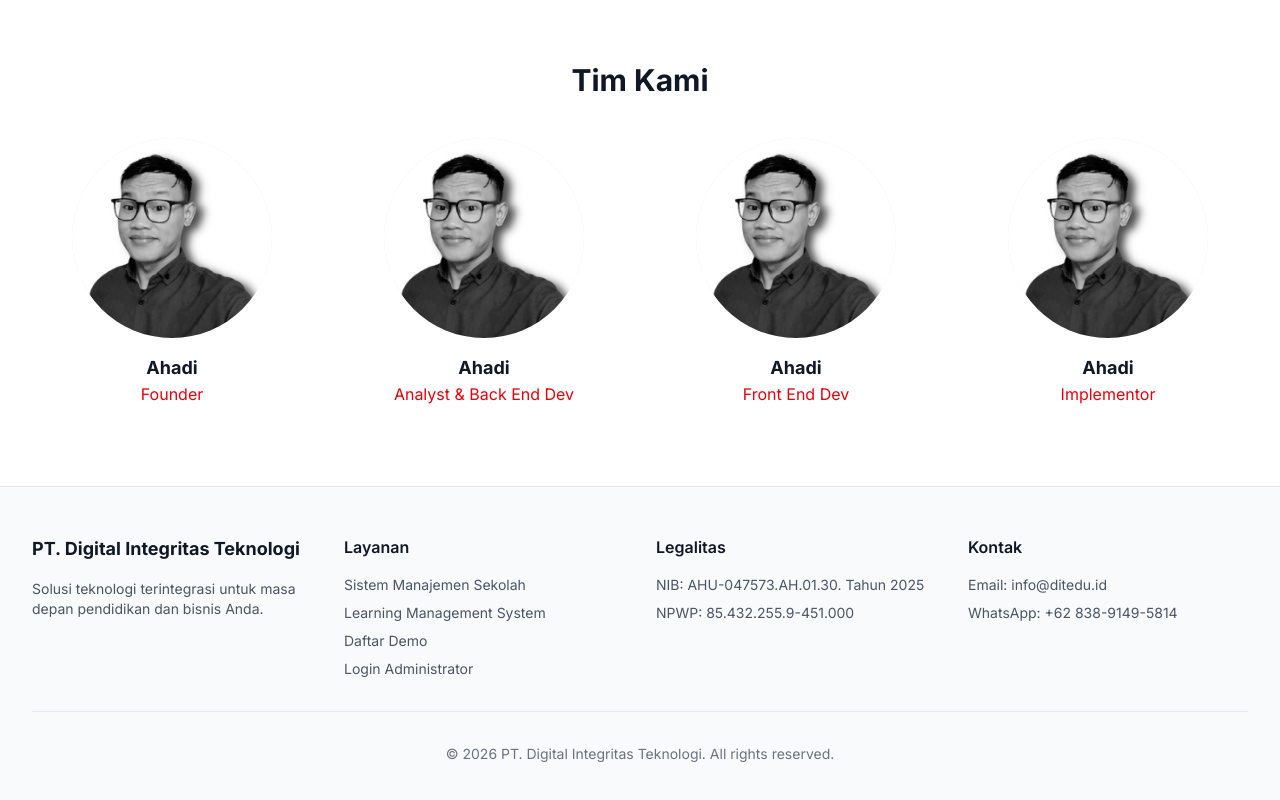
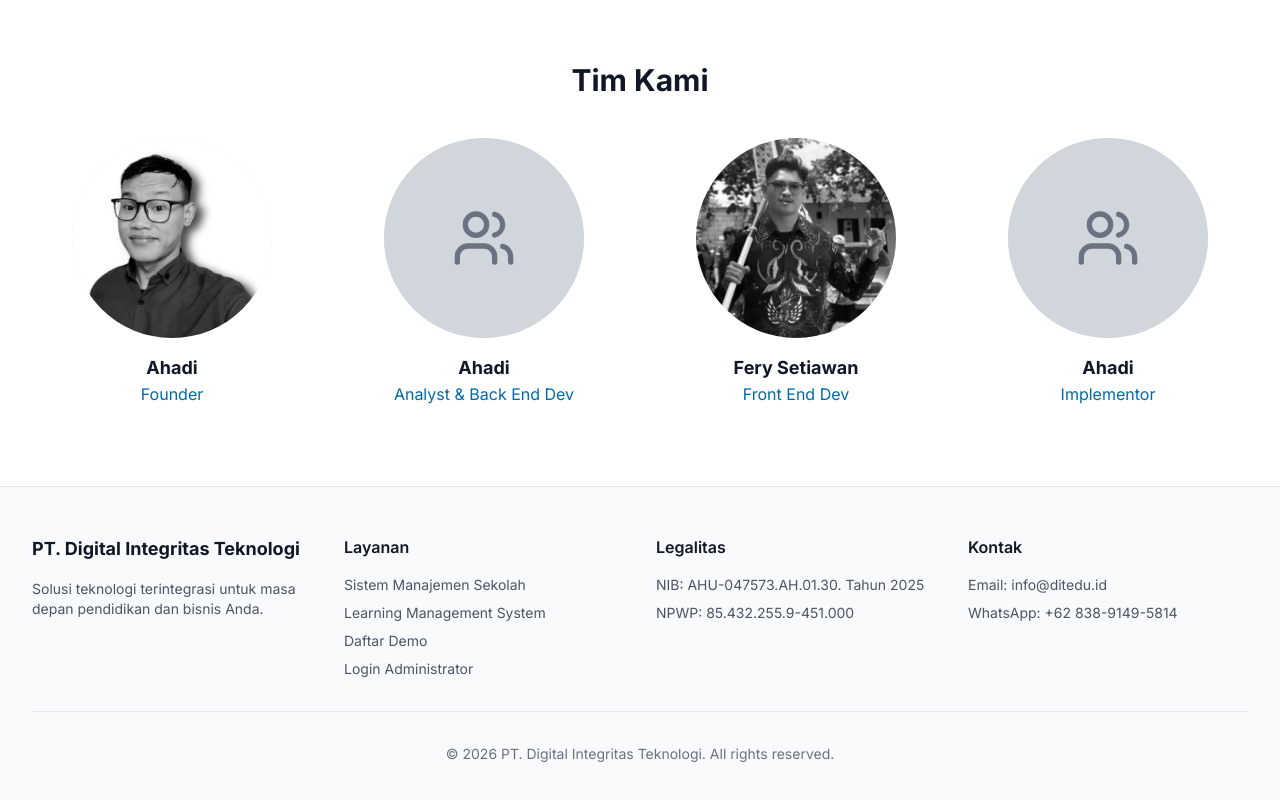
Before and after one commit to ahaydeid/dit_officialweb, a Next.js app: page /about in a window 1280 px wide. Shown: the part 1387-2187 px from the top of the page. Built offline with nearby package versions, Linux system fonts and the light colour scheme.

Commit message:
Update Tim kami

```diff
--- a/app/about/page.tsx
+++ b/app/about/page.tsx
@@ -10,9 +10,9 @@ export const metadata = {
 export default function About() {
   const teamMembers = [
     { name: "Ahadi", role: "Founder", image: "/ahadi.png" },
-    { name: "Ahadi", role: "Analyst & Back End Dev", image: "/ahadi.png" },
-    { name: "Ahadi", role: "Front End Dev", image: "/ahadi.png" },
-    { name: "Ahadi", role: "Implementor", image: "/ahadi.png" },
+    { name: "Ahadi", role: "Analyst & Back End Dev", image: null },
+    { name: "Fery Setiawan", role: "Front End Dev", image: "fery.jpeg" },
+    { name: "Ahadi", role: "Implementor", image: null },
   ];
 
   return (
@@ -124,7 +124,7 @@ export default function About() {
                             )}
                         </div>
                         <h3 className="text-lg font-bold text-gray-900 dark:text-white">{member.name}</h3>
-                        <p className="text-red-600 dark:text-red-400">{member.role}</p>
+                        <p className="text-sky-700 dark:text-sky-400">{member.role}</p>
                     </div>
                 ))}
             </div>
```
Also changed, not shown: public/fery.jpeg (added).
